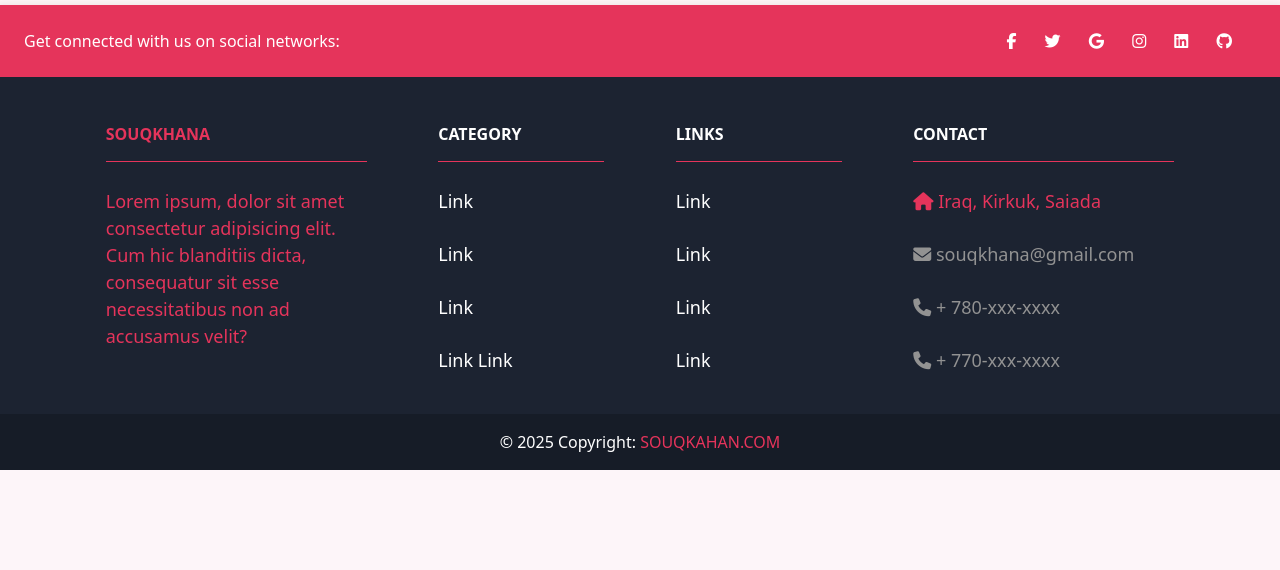
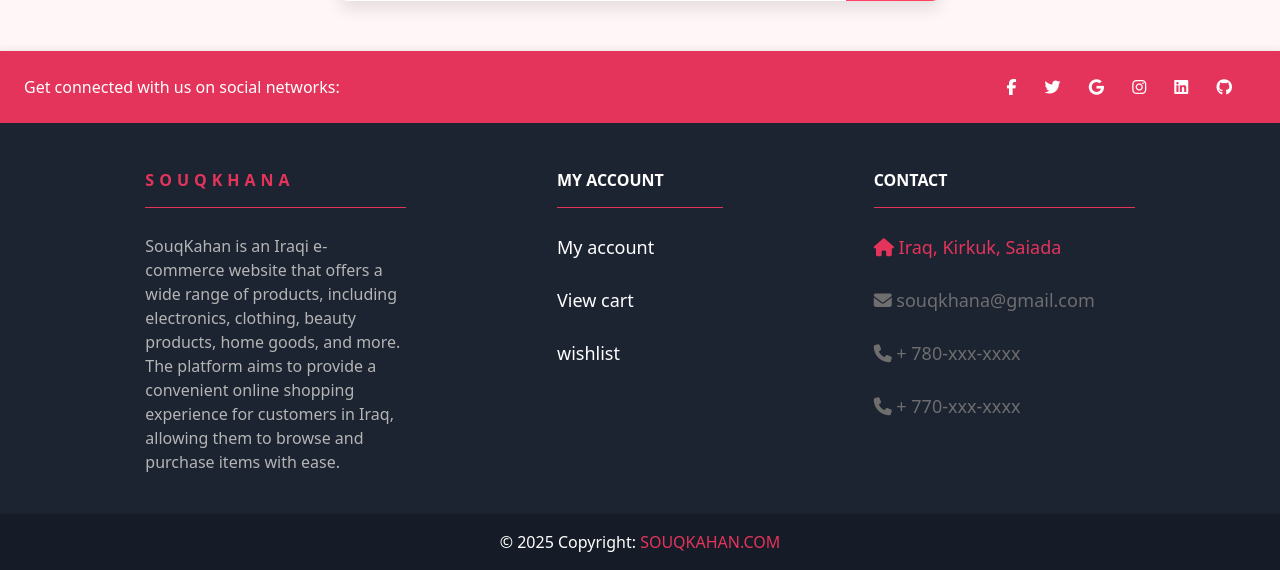
Before and after one commit to v2kv/graduation, a Flask app: page /user/login in a window 1280 px wide. Shown: the part 849-1419 px from the top of the page. Before the commit the page ends 1319 px from the top, so only its background shows below. Run offline with Flask 3, Linux system fonts and the light colour scheme; some libraries are stand-ins or nearby versions.

Commit message:
ux ui edits

```diff
--- a/routes.py
+++ b/routes.py
@@ -616,32 +616,38 @@ def delete_user(user_id):
 
 # User Routes
 @user_bp.route('/user/register', methods=['GET', 'POST'])
+@login_required
 def user_register():
-    if request.method == 'POST':
-        username = request.form['username']
-        first_name = request.form['first_name']
-        last_name = request.form['last_name']
-        email = request.form['email']
-        password = request.form['password']
-        password_hash = generate_password_hash(password, method='pbkdf2:sha256')
-
-        if User.query.filter((User.username == username) | (User.user_email == email)).first():
-            flash('Username or email already exists!', 'danger')
-            return redirect(url_for('user.user_register'))
-
-        new_user = User(username=username, first_name=first_name, last_name=last_name, user_email=email, password_hash=password_hash)
-        db.session.add(new_user)
-        db.session.commit()
-
-        # Generate email confirmation token
-        s = Serializer(current_app.config['SECRET_KEY'])
-        token = s.dumps({'user_id': new_user.user_id})
-
-        # Send confirmation email
-        send_confirmation_email(email, token, 'user')
-
-        flash('User registered successfully! Please check your email to confirm your account.', 'success')
-        return redirect(url_for('user.user_login'))
+    if current_user.is_authenticated or current_user.role != 'user':
+
+        if request.method == 'POST':
+            username = request.form['username']
+            first_name = request.form['first_name']
+            last_name = request.form['last_name']
+            email = request.form['email']
+            password = request.form['password']
+            password_hash = generate_password_hash(password, method='pbkdf2:sha256')
+
+            if User.query.filter((User.username == username) | (User.user_email == email)).first():
+                flash('Username or email already exists!', 'danger')
+                return redirect(url_for('user.user_register'))
+
+            new_user = User(username=username, first_name=first_name, last_name=last_name, user_email=email, password_hash=password_hash)
+            db.session.add(new_user)
+            db.session.commit()
+
+            # Generate email confirmation token
+            s = Serializer(current_app.config['SECRET_KEY'])
+            token = s.dumps({'user_id': new_user.user_id})
+
+            # Send confirmation email
+            send_confirmation_email(email, token, 'user')
+
+            flash('User registered successfully! Please check your email to confirm your account.', 'success')
+            return redirect(url_for('user.user_login'))
+        else:
+            return redirect(url_for("index.index"))
+
 
     # Render the registration template for GET requests
     return render_template('user/user_register.html')
@@ -671,25 +677,29 @@ def confirm_email(token):
 
 @user_bp.route('/user/login', methods=['GET', 'POST'])
 def user_login():
-    if request.method == 'POST':
-        username = request.form['username']
-        password = request.form['password']
-
-        user = User.query.filter_by(username=username).first()
-        if user and user.verify_password(password):
-            if not user.email_verified:
-                flash('Please confirm your email before logging in.', 'warning')
-                return redirect(url_for('user.user_login'))
-            login_user(user)
-            # Set user type to user in the session
-            session['user_type'] = 'user'
-            flash('Login successful!', 'success')
-            return redirect(url_for('index.index'))
-
-        flash('Invalid username or password', 'danger')
-
-    # Render the login template for GET requests
-    return render_template('user/user_login.html', show_footer=True)
+    if not current_user.is_authenticated:
+
+        if request.method == 'POST':
+            username = request.form['username']
+            password = request.form['password']
+
+            user = User.query.filter_by(username=username).first()
+            if user and user.verify_password(password):
+                if not user.email_verified:
+                    flash('Please confirm your email before logging in.', 'warning')
+                    return redirect(url_for('user.user_login'))
+                login_user(user)
+                # Set user type to user in the session
+                session['user_type'] = 'user'
+                flash('Login successful!', 'success')
+                return redirect(url_for('index.index'))
+
+            flash('Invalid username or password', 'danger')
+
+        # Render the login template for GET requests
+        return render_template('user/user_login.html', show_footer=True)
+    else:
+        return redirect(url_for('index.index'))
 
 @user_bp.route('/login/google')
 def login_with_google():
@@ -772,7 +782,7 @@ def user_logout():
 @login_required
 def user_dashboard():
     addresses = Address.query.filter_by(user_id=current_user.user_id).all()
-    return render_template('user/user_dashboard.html', user=current_user, addresses=addresses)
+    return render_template('user/user_dashboard.html', user=current_user, addresses=addresses, show_footer=True)
 
 # Profile Management
 @user_bp.route('/user/profile', methods=['GET', 'POST'])
@@ -784,7 +794,7 @@ def user_profile():
         db.session.commit()
         flash('Profile updated successfully!', 'success')
         return redirect(url_for('user.user_profile'))
-    return render_template('user/user_profile.html', user=current_user)
+    return render_template('user/user_profile.html', user=current_user, show_footer=True)
 
 # Change Password
 @user_bp.route('/user/change-password', methods=['GET', 'POST'])
@@ -1151,7 +1161,7 @@ def item_detail(item_id):
 @login_required
 def view_cart():
     cart = ShoppingCart.query.filter_by(user_id=current_user.user_id).first()
-    return render_template('cart.html', cart=cart)
+    return render_template('cart.html', cart=cart ,show_footer=True)
 
 
 @cart_bp.route('/cart/add/<int:item_id>', methods=['POST'])
@@ -1252,7 +1262,7 @@ def move_to_wishlist(cart_item_id):
 @login_required
 def view_wishlist():
     wishlist = Wishlist.query.filter_by(user_id=current_user.user_id).first()
-    return render_template('wishlist.html', wishlist=wishlist)
+    return render_template('wishlist.html', wishlist=wishlist ,show_footer=True)
 
 
 @wishlist_bp.route('/wishlist/add/<int:item_id>', methods=['POST'])
--- a/static/footerstyle.css
+++ b/static/footerstyle.css
@@ -46,7 +46,9 @@ footer {
   }
   a {
 text-decoration: none;
-color: rgb(146, 146, 146) !important; }
+/* color: rgb(146, 146, 146) !important; } */
+color: white;
+  }
 a:hover {
 color: var(--pink) !important;
 text-decoration:underline; }
@@ -71,6 +73,11 @@ height: 0;
     margin: 20px auto;
 }
   }
+  .desc{
+    font-size: 16px;
+    text-align:left ;
+    color: rgb(181, 181, 181);
+  }
 
 
   .fatter {
@@ -93,17 +100,23 @@ height: 0;
   .fatter .section-title {
     text-transform: uppercase;
     font-weight: bold;
+
   }
 
-  .fatter .section-title hr {
+  .fatter .section-title hr6 {
     margin-bottom: 1rem;
     margin-top: 0;
     display: inline-block;
     width: 60px;
     background-color: var(--pink);
     height: 2px;
+
   }
+.slogan{
+    letter-spacing: 5px;
+    color:#e5345b;
 
+  }
   .fatter .contact-info i {
     margin-right: 0.75rem;
   }
--- a/templates/footer.html
+++ b/templates/footer.html
@@ -32,34 +32,66 @@
         <div class="container text-center text-md-start mt-5">
           <div class="row mt-3">
             <div class="col-md-3 col-lg-4 col-xl-3 mx-auto mb-4">
-              <h6 class="section-title" style="color: #e5345b">SOUQKHANA</h6>
+              <h6 class="section-title slogan">SOUQKHANA</h6>
+              <hr />
+              <p class="desc">
+                SouqKahan is an Iraqi e-commerce website that offers a wide
+                range of products, including electronics, clothing, beauty
+                products, home goods, and more. The platform aims to provide a
+                convenient online shopping experience for customers in Iraq,
+                allowing them to browse and purchase items with ease.
+              </p>
+            </div>
+            {% if current_user.is_authenticated %} {% if current_user.role !=
+            'admin' %}
+
+            <div class="col-md-2 col-lg-2 col-xl-2 mx-auto mb-4">
+              <h6 class="section-title">My account</h6>
               <hr />
               <p>
-                Lorem ipsum, dolor sit amet consectetur adipisicing elit. Cum
-                hic blanditiis dicta, consequatur sit esse necessitatibus non ad
-                accusamus velit?
+                <a
+                  href="{{ url_for('user.user_dashboard') }}"
+                  class="text-white"
+                  >My account</a
+                >
+              </p>
+              <p>
+                <a href="{{ url_for('cart.view_cart') }}" class="text-white"
+                  >View cart</a
+                >
+              </p>
+              <p>
+                <a
+                  href="{{ url_for('wishlist.view_wishlist') }}"
+                  class="text-white"
+                  >wishlist</a
+                >
               </p>
             </div>
 
+            {% endif %} {% else %}
             <div class="col-md-2 col-lg-2 col-xl-2 mx-auto mb-4">
-              <h6 class="section-title">category</h6>
+              <h6 class="section-title">My account</h6>
               <hr />
               <p>
-                <a href="#!" class="text-white">Link</a>
+                <a href="{{ url_for('user.user_login') }}" class="text-white"
+                  >My account</a
+                >
               </p>
               <p>
-                <a href="#!" class="text-white">Link</a>
+                <a href="{{ url_for('user.user_login') }}" class="text-white"
+                  >View cart</a
+                >
               </p>
               <p>
-                <a href="#!" class="text-white">Link</a>
-              </p>
-              <p>
-                <a href="#!" class="text-white">Link Link</a>
+                <a href="{{ url_for('user.user_login') }}" class="text-white"
+                  >wishlist</a
+                >
               </p>
             </div>
-
-            <div class="col-md-3 col-lg-2 col-xl-2 mx-auto mb-4">
-              <h6 class="section-title">LINKS</h6>
+            {% endif %}
+            <!-- <div class="col-md-3 col-lg-2 col-xl-2 mx-auto mb-4">
+              <h6 class="section-title">Opening Time</h6>
               <hr />
               <p>
                 <a href="#!" class="text-white">Link</a>
@@ -73,7 +105,7 @@
               <p>
                 <a href="#!" class="text-white">Link</a>
               </p>
-            </div>
+            </div> -->
 
             <div
               class="col-md-4 col-lg-3 col-xl-3 mx-auto mb-md-0 mb-4 contaact"
--- a/templates/user/user_login.html
+++ b/templates/user/user_login.html
@@ -5,7 +5,7 @@
 />
 {% endblock %} {% block title %}User Login{% endblock %} {% block content %}
 
-<div class="login-container m-auto">
+<div class="login-container m-auto mt-4">
   <div class="login-box">
     <div class="signin-section">
       <form action="{{ url_for('user.user_login') }}" method="POST" target="">
@@ -31,8 +31,11 @@
           <a href="#">Forgot Password</a>
         </div>
         <button type="submit" value="Login">Sign In</button>
+        <a href="{{ url_for('user.user_register') }}" class="mobile-btn"
+          >Sign Up</a
+        >
         <div class="text-center">
-          <p class="mb-2">Or login with:</p>
+          <p class="mb-2">Or login with</p>
           <a href="{{ url_for('google.login') }}" class="btn btn-outline-dark">
             <img
               src="https://img.icons8.com/color/16/000000/google-logo.png"
```
Also changed, not shown: static/loginstyle.css (+28 -4 lines), templates/index.html (+6 -2 lines).
